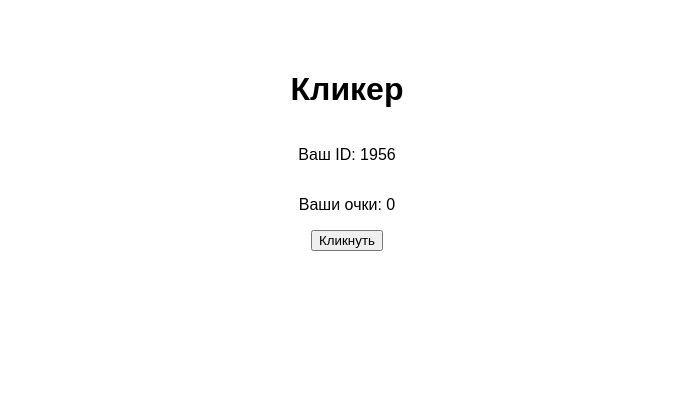
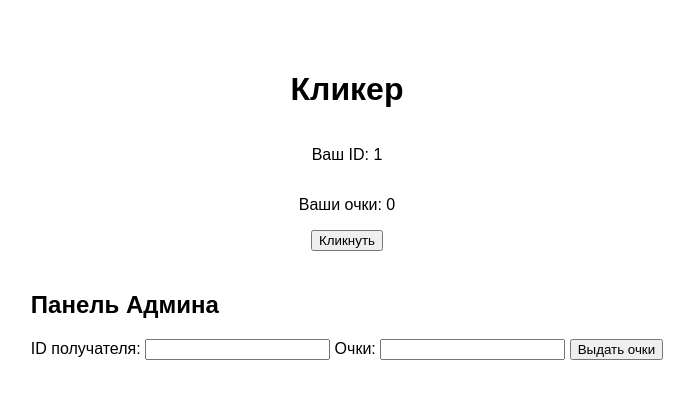
Before and after one commit to IFNSOF/Test, a plain HTML site: page index.html in a window 1280 px wide. Shown: the whole page, without its empty margins (293-987 px from the left). Drawn offline with Linux system fonts and the light colour scheme.

Commit message:
Update index.html

```diff
--- a/index.html
+++ b/index.html
@@ -3,7 +3,7 @@
 <head>
     <meta charset="UTF-8">
     <meta name="viewport" content="width=device-width, initial-scale=1.0">
-    <title>Кликер с ID и Админ-панелью</title>
+    <title>Кликер с поочередным ID и Админ-панелью</title>
     <style>
         body { font-family: Arial, sans-serif; display: flex; flex-direction: column; align-items: center; margin-top: 50px; }
         .hidden { display: none; }
@@ -27,12 +27,23 @@
     </div>
 
     <script>
-        // Функция для получения или создания уникального ID пользователя
+        // Функция для получения или создания ID пользователя по порядку
         function getUserId() {
             let userId = localStorage.getItem('userId');
+
             if (!userId) {
-                userId = Math.floor(Math.random() * 10000) + 1;
+                // Получаем текущий ID из счетчика или устанавливаем его в 1, если еще не было пользователей
+                let currentId = localStorage.getItem('currentId');
+                if (!currentId) {
+                    currentId = 1;
+                } else {
+                    currentId = parseInt(currentId, 10) + 1;
+                }
+
+                // Сохраняем новый ID для пользователя и обновляем счетчик
+                userId = currentId;
                 localStorage.setItem('userId', userId);
+                localStorage.setItem('currentId', currentId);
             }
             return userId;
         }
```
